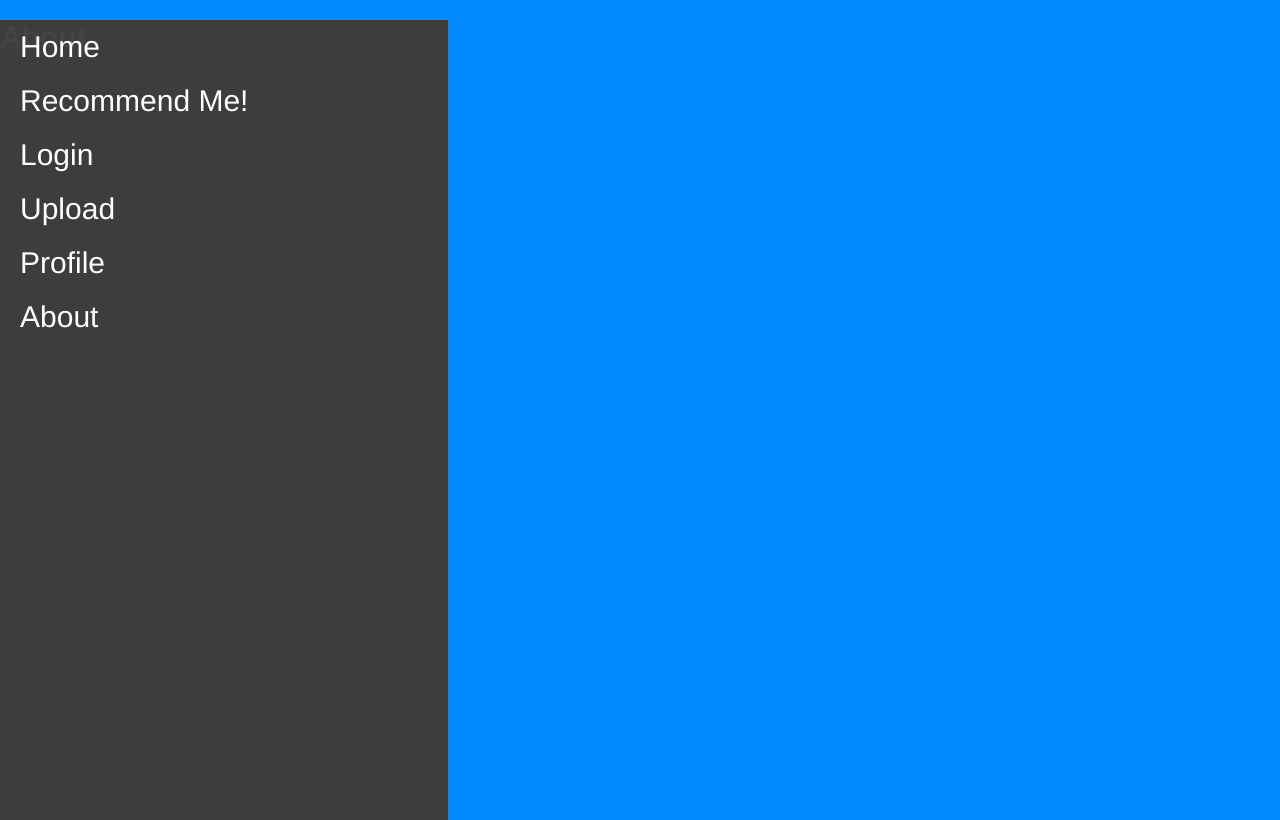
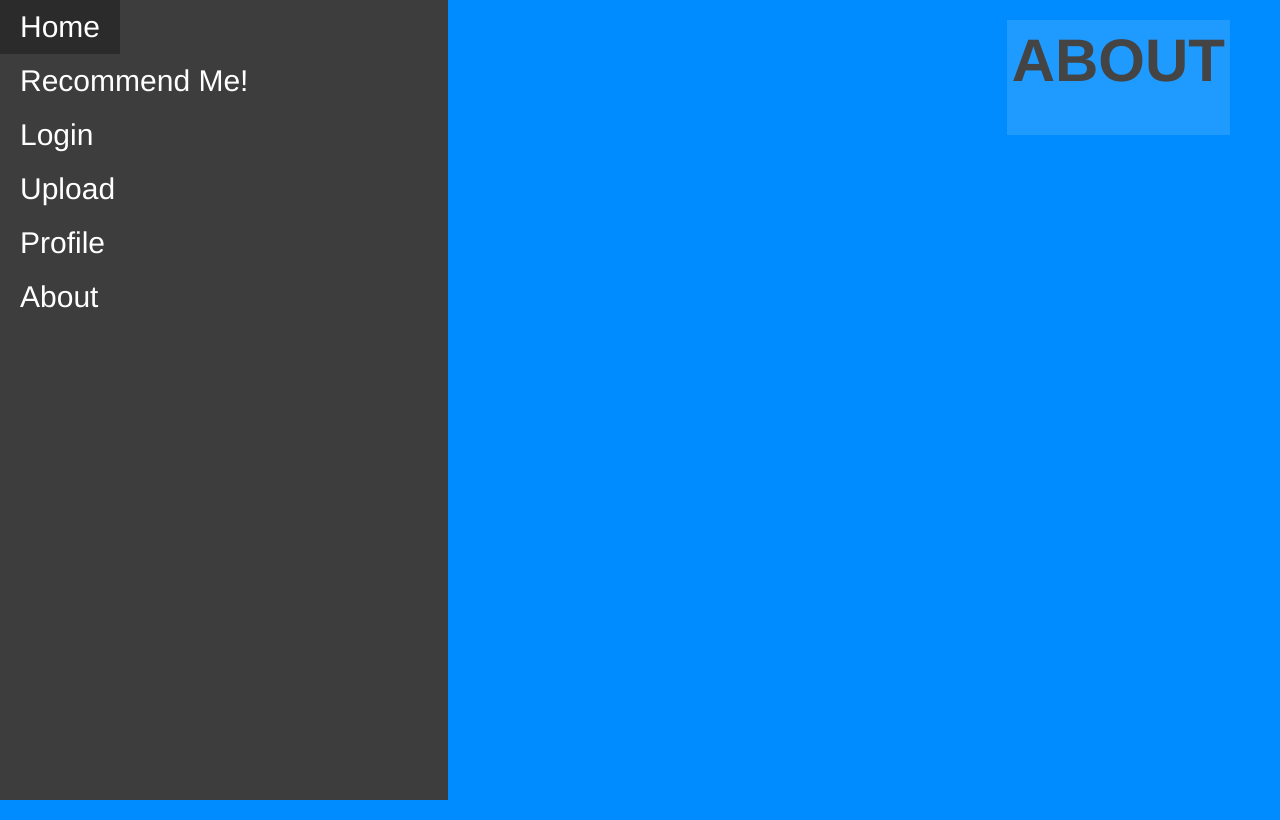
Before and after one commit to 17093/Main_project, a Flask app: page /about in a window 1280 px wide. Run offline with Flask 2, Linux system fonts and the light colour scheme.

Commit message:
touched on css and html for uploads and about sec

```diff
--- a/app.py
+++ b/app.py
@@ -105,10 +105,12 @@
             id_list = len(models.Recommendation.query.all())#gets how many songs there are in recommendation database
             #retrieves the form data from the upload url
 
-            rec = models.Recommendation()
+
             re_u = models.RecommendationUser
             re_u.rId = (id_list + 1)
             re_u.uId = session.get("user_id")
+
+            rec = models.Recommendation()
             rec.name = request.form.get("videotitle")
             rec.description = request.form.get("description")
             rec.songType = request.form.get("urltype")
@@ -117,8 +119,8 @@
             #https://stackoverflow.com/questions/449775/how-can-i-split-a-url-string-up-into-separate-parts-in-python/449782
             #https://stackoverflow.com/questions/63093132/regex-string-to-capture-a-tracks-spotify-uri-or-web-link
 
-            if len(rec.name) > 20 or len(rec.description) > 100:
-                    error = "Title or Description too long, please shorten to under 50 characters"
+            if len(rec.name) > 30 or len(rec.description) > 100:
+                error = "Title or Description too long, please shorten to under 50 characters"
             elif len(rec.name) == 0 or len(rec.description) == 0:
                 error = "Title or Description too short, please enter something into the bar"
             else:
@@ -143,7 +145,7 @@
 
                     #adds and commits the information to the recommendation table
                     db.session.add(rec)
-                    db.session.add(re_u)
+                    #db.session.add(re_u)
                     db.session.commit()
             return render_template("upload.html", error = error)
         return render_template("upload.html")
--- a/static/styles.css
+++ b/static/styles.css
@@ -31,12 +31,10 @@
     float: left;
 }
 .right_content{
-    float: left;
+    float: right;
+    text-align: right;
 }
 
-.cap{
-    text-transform: uppercase;
-}
 .profile{
     margin-right: 50px;
     margin-top: 20px;
@@ -44,6 +42,13 @@
     float: right;
     text-align: right;
     background-color: #ffffff1f;
+}
+
+.title{
+    margin-top: 1px;
+    font-size: 60px;
+    text-transform: uppercase;
+    margin-bottom: 1px;
 }
 
 
@@ -97,9 +102,3 @@
     color: #444444;
     font-size: 15px;
 }
-
-.title{
-    font-size:30px;
-    font-weight: bold;
-    text-transform: uppercase;
-}
--- a/templates/about.html
+++ b/templates/about.html
@@ -1,12 +1,14 @@
 {% extends 'layout.html' %}
 {% block content %}
 <body class = "testbg">
-    <h1>About</h1>
-    <div>
-        <br>
+    <div class="profile">
+        <h1 class="title">About</h1>
+        <div>
+            <br>
 
 
-        <br>
+            <br>
+        </div>
     </div>
 </body>
 
--- a/templates/home.html
+++ b/templates/home.html
@@ -2,7 +2,7 @@
 {% block content %}
 <body>
     {% if logged %}
-        <h2 class="right_content">Welcome, {{ username }}.</h2>
+        <h2 class="profile">Welcome, {{ username }}.</h2>
     {% endif %}
 
 </body>
--- a/templates/profile.html
+++ b/templates/profile.html
@@ -2,7 +2,7 @@
 {% block content %}
 <body class = "testbg">
     <div class = "profile">
-        <h1 class="cap">{{ userinfo.userName }}</h1>
+        <h1 class="title">{{ userinfo.userName }}</h1>
         <br>
         {{ userinfo.bio }}
 
```
Also changed, not shown: recommendation.db.
